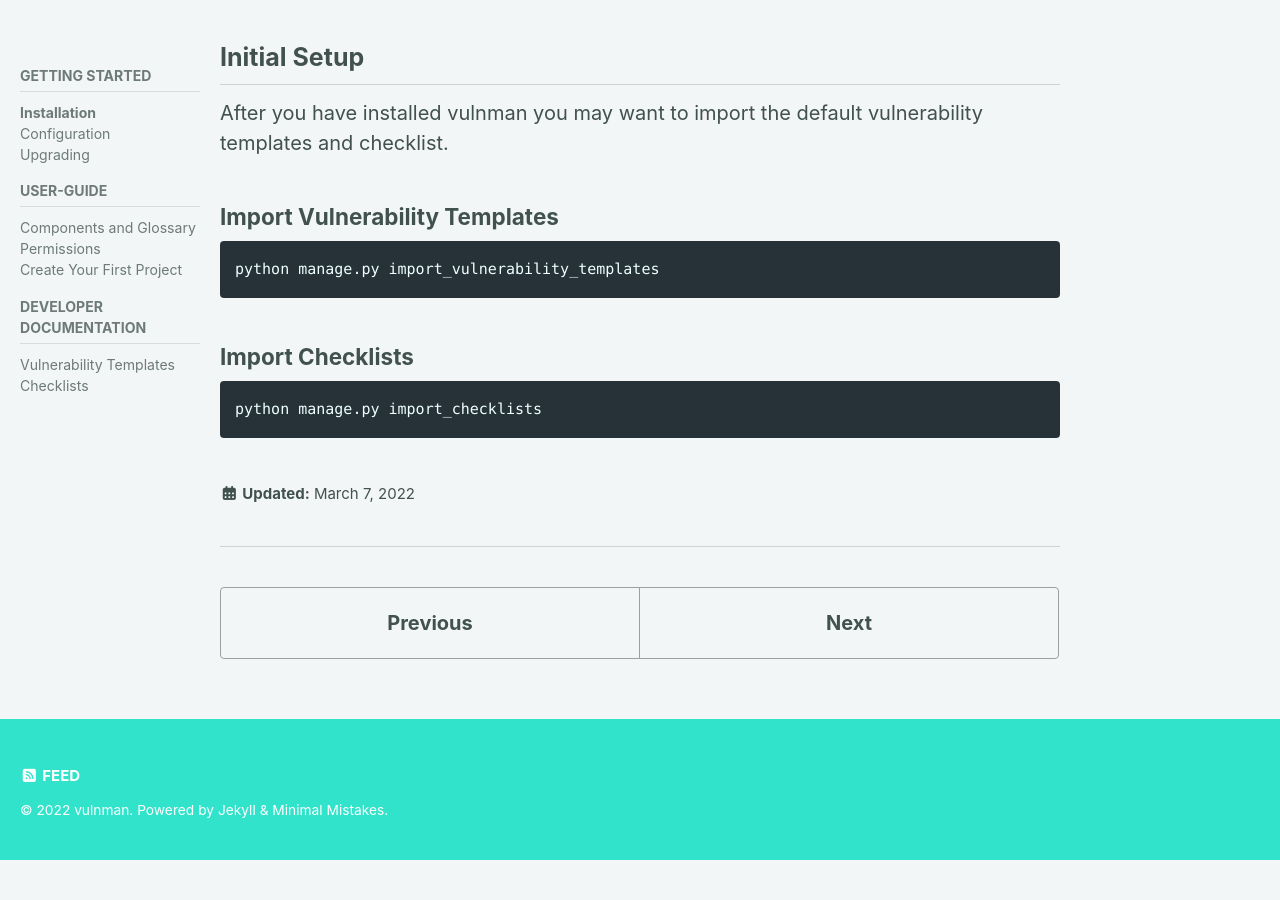
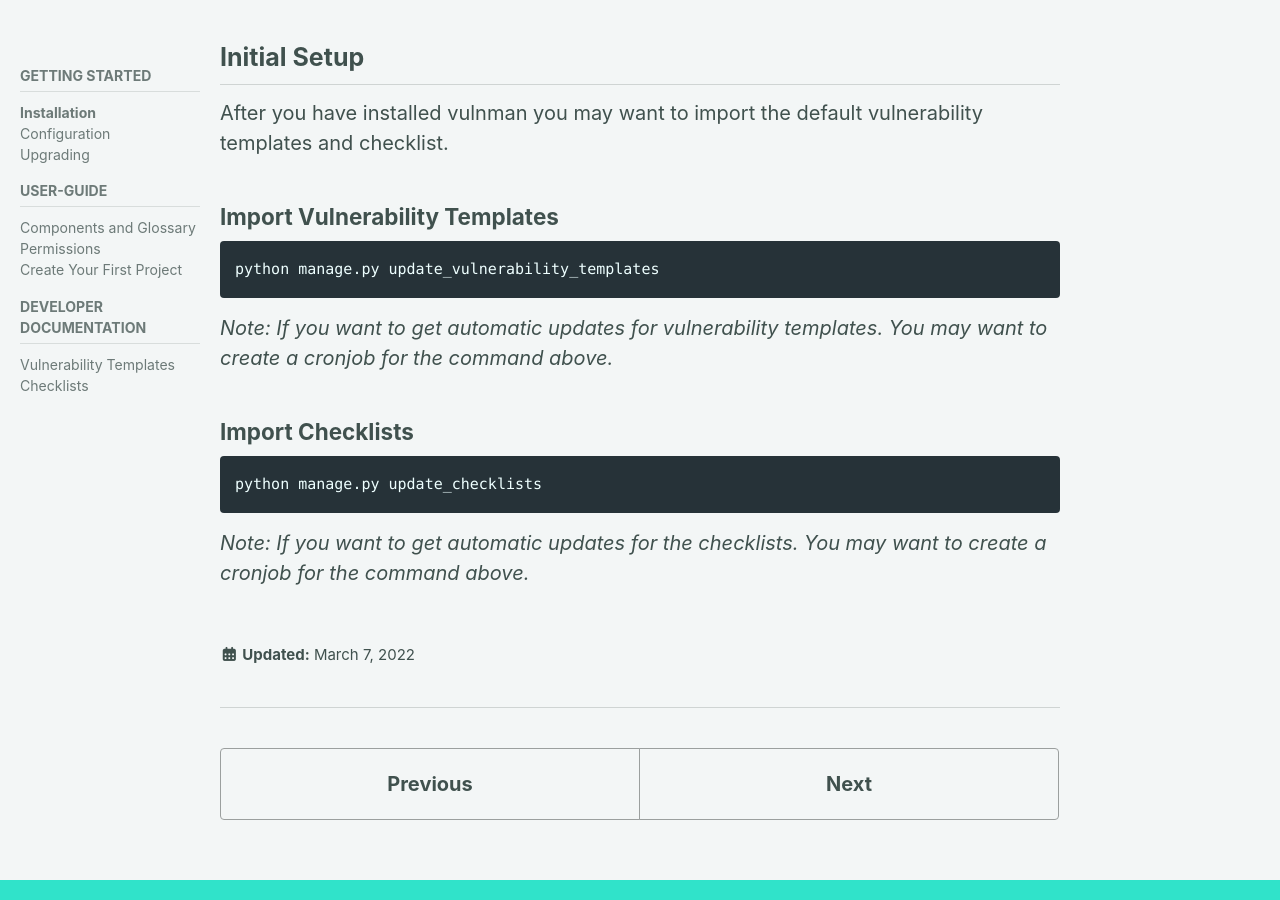
Before and after one commit to vulnman/vulnman.github.io, a Jekyll site: the page built from _docs/01_getting_started/01-install.md, in a window 1280 px wide and 900 px high, scrolled down 2884 px. Built offline with Jekyll 4.4.1, drawn with Linux system fonts in a browser that asks for light colours; cached includes are drawn as plain includes; nearby versions of some CDN libraries; library files that are not in the unit come from our copies; before the commit the page ends 3744 px from its top, so only the background shows below that.

Commit message:
update release candidate

````diff
--- a/_config.yml
+++ b/_config.yml
@@ -7,7 +7,8 @@
 
 remote_theme             : "mmistakes/minimal-mistakes@4.24.0"
 
-minimal_mistakes_skin    : "mint" # "air", "aqua", "contrast", "dark", "dirt", "neon", "mint", "plum", "sunrise"
+# minimal_mistakes_skin    : "mint" # "air", "aqua", "contrast", "dark", "dirt", "neon", "mint", "plum", "sunrise"
+minimal_mistakes_skin:  mint
 
 # Site Settings
 locale                   : "en-US"
--- a/_docs/01_getting_started/01-install.md
+++ b/_docs/01_getting_started/01-install.md
@@ -115,10 +115,14 @@ After you have installed vulnman you may want to import the default vulnerabilit
 
 ### Import Vulnerability Templates
 ```bash
-python manage.py import_vulnerability_templates
+python manage.py update_vulnerability_templates
 ```
+
+*Note: If you want to get automatic updates for vulnerability templates. You may want to create a cronjob for the command above.*
 
 ### Import Checklists
 ```bash
-python manage.py import_checklists
+python manage.py update_checklists
 ```
+
+*Note: If you want to get automatic updates for the checklists. You may want to create a cronjob for the command above.*
````
Also changed, not shown: _pages/home.md (+1 -1 lines).
